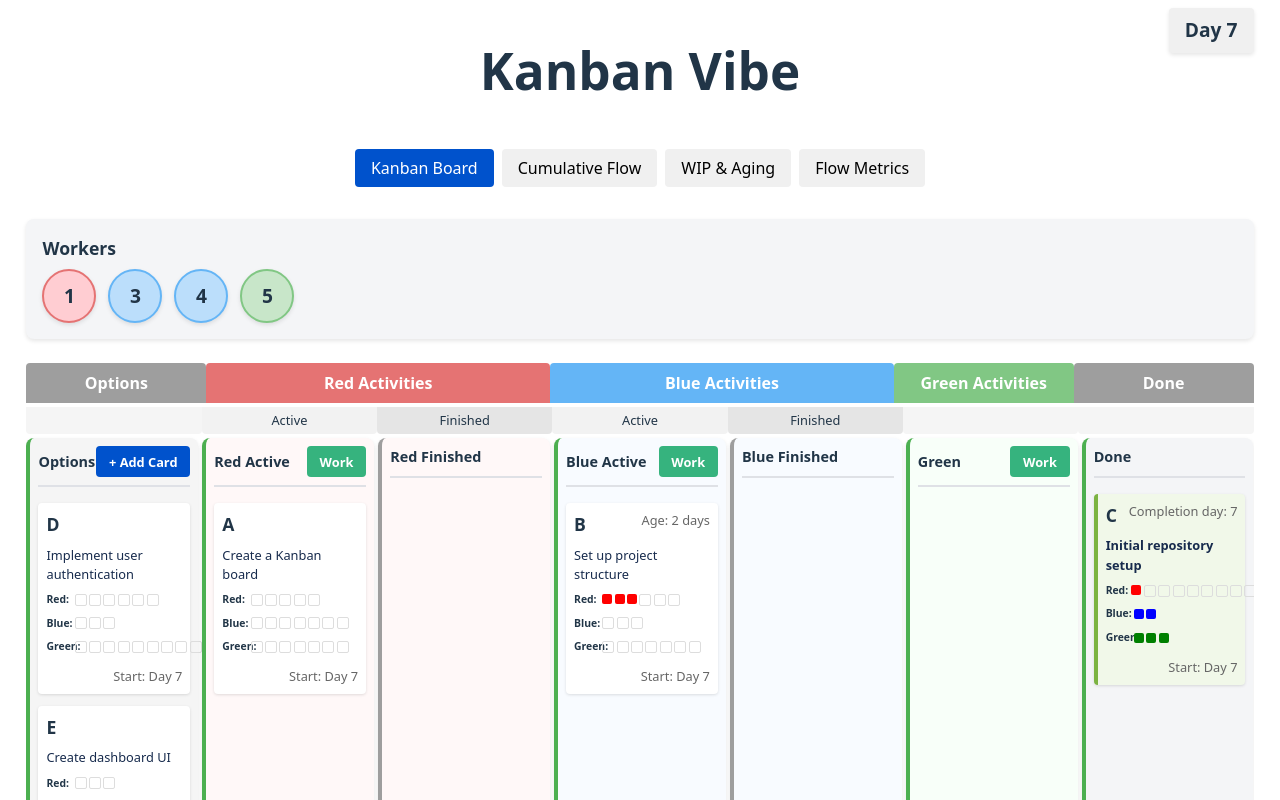
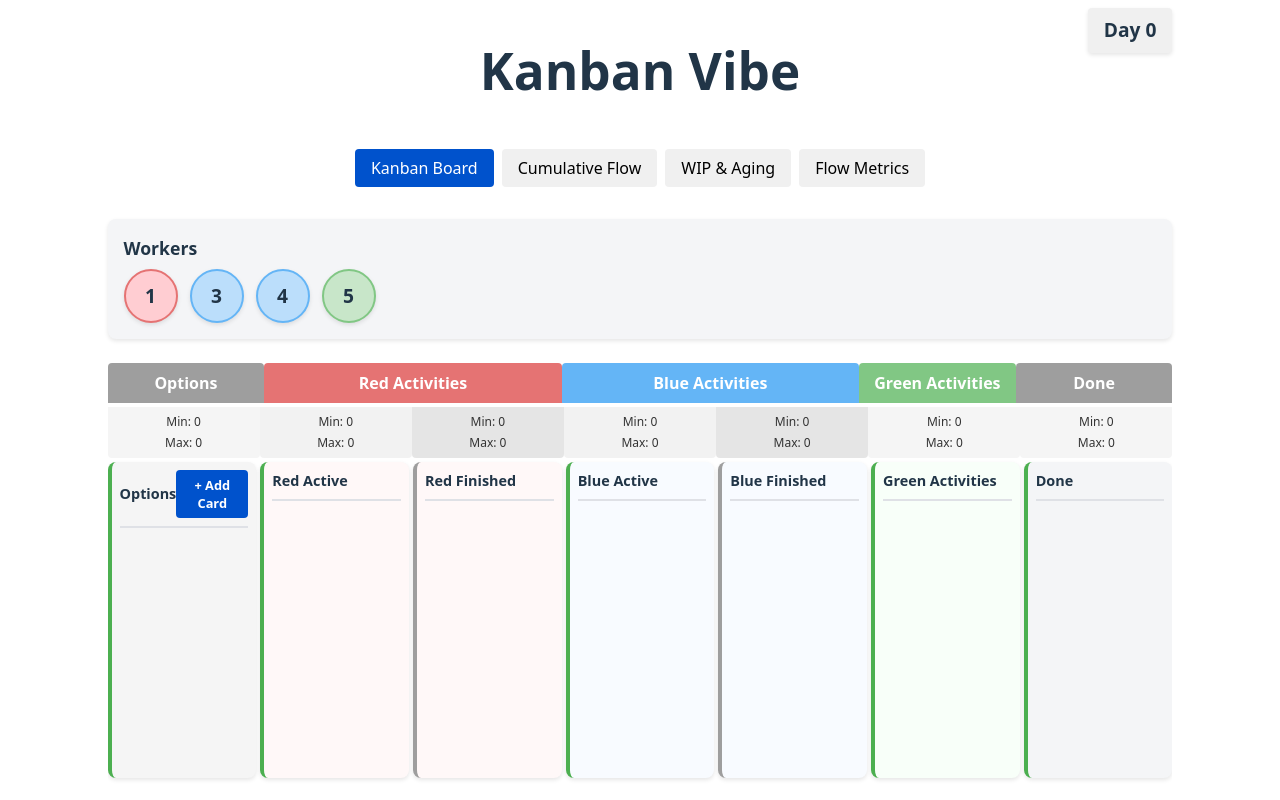
Before and after one commit to npelloux/kanban-vibe, a React (Vite) app: page / in a window 1280 px wide. Shown: the top 800 px of the page. Built offline with nearby package versions, Linux system fonts and the light colour scheme.

Commit message:
fix: :bug: improved design & removed work buttons + added min & max labels

```diff
--- a/src/App.css
+++ b/src/App.css
@@ -168,6 +168,19 @@
   font-size: 0.8rem;
   background-color: #f5f5f5;
   border-radius: 0 0 4px 4px;
+}
+
+.wip-limit-container {
+  display: flex;
+  flex-direction: column;
+  align-items: center;
+  justify-content: center;
+}
+
+.wip-limit-label {
+  font-size: 0.75rem;
+  color: #333;
+  margin: 0.1rem 0;
 }
 
 .kanban-subheader-empty {
--- a/src/App.tsx
+++ b/src/App.tsx
@@ -142,14 +142,26 @@ interface HistoricalData {
 }
 
 function App() {
-  // Initialize with day 7
-  const [currentDay, setCurrentDay] = useState<number>(7);
+  // Initialize with day 0
+  const [currentDay, setCurrentDay] = useState<number>(0);
 
   // State for active tab
   const [activeTab, setActiveTab] = useState<TabType>('kanban');
 
   // State for historical data
   const [historicalData, setHistoricalData] = useState<HistoricalData[]>([]);
+
+  // State for WIP limits
+  // eslint-disable-next-line @typescript-eslint/no-unused-vars
+  const [wipLimits, setWipLimits] = useState({
+    options: { min: 0, max: 0 },
+    redActive: { min: 0, max: 0 },
+    redFinished: { min: 0, max: 0 },
+    blueActive: { min: 0, max: 0 },
+    blueFinished: { min: 0, max: 0 },
+    green: { min: 0, max: 0 },
+    done: { min: 0, max: 0 }
+  });
 
   // Initialize workers
   const initialWorkers: Worker[] = [
@@ -165,91 +177,8 @@ function App() {
   // State to track selected worker
   const [selectedWorkerId, setSelectedWorkerId] = useState<string | null>(null);
 
-  // Initialize cards with their stages
-  const initialCards: Card[] = [
-    {
-      id: 'A',
-      content: 'Create a Kanban board',
-      stage: 'red-active',
-      age: 0,
-      startDay: 7,
-      isBlocked: false,
-      workItems: {
-        red: { total: getRandomInt(1, 10), completed: 0 },
-        blue: { total: getRandomInt(1, 10), completed: 0 },
-        green: { total: getRandomInt(1, 10), completed: 0 }
-      },
-      assignedWorkers: []
-    },
-    {
-      id: 'B',
-      content: 'Set up project structure',
-      stage: 'blue-active',
-      age: 2,
-      startDay: 7,
-      isBlocked: false,
-      workItems: {
-        // For blue-active, all red work must be completed
-        red: { total: getRandomInt(1, 10), completed: getRandomInt(1, 10) },
-        blue: { total: getRandomInt(1, 10), completed: 0 },
-        green: { total: getRandomInt(1, 10), completed: 0 }
-      },
-      assignedWorkers: []
-    },
-    {
-      id: 'C',
-      content: 'Initial repository setup',
-      stage: 'done',
-      age: 3,
-      startDay: 7,
-      isBlocked: false,
-      workItems: {
-        // For done, all work must be completed
-        red: { total: getRandomInt(1, 10), completed: function() {
-          const total = getRandomInt(1, 10);
-          return total; // All red work completed
-        }() },
-        blue: { total: getRandomInt(1, 10), completed: function() {
-          const total = getRandomInt(1, 10);
-          return total; // All blue work completed
-        }() },
-        green: { total: getRandomInt(1, 10), completed: function() {
-          const total = getRandomInt(1, 10);
-          return total; // All green work completed
-        }() }
-      },
-      assignedWorkers: [],
-      completionDay: 7
-    },
-    {
-      id: 'D',
-      content: 'Implement user authentication',
-      stage: 'options',
-      age: 0,
-      startDay: 7,
-      isBlocked: false,
-      workItems: {
-        red: { total: getRandomInt(1, 10), completed: 0 },
-        blue: { total: getRandomInt(1, 10), completed: 0 },
-        green: { total: getRandomInt(1, 10), completed: 0 }
-      },
-      assignedWorkers: []
-    },
-    {
-      id: 'E',
-      content: 'Create dashboard UI',
-      stage: 'options',
-      age: 0,
-      startDay: 7,
-      isBlocked: false,
-      workItems: {
-        red: { total: getRandomInt(1, 10), completed: 0 },
-        blue: { total: getRandomInt(1, 10), completed: 0 },
-        green: { total: getRandomInt(1, 10), completed: 0 }
-      },
-      assignedWorkers: []
-    }
-  ];
+  // Initialize with no cards
+  const initialCards: Card[] = [];
 
   // State to track all cards
   const [cards, setCards] = useState<Card[]>(initialCards);
@@ -350,38 +279,6 @@ function App() {
 
     setCards(resetWorkerCards);
     setSelectedWorkerId(null);
-  };
-
-  // Handle Work button click for a specific column
-  const handleWork = (stage: string) => {
-    const updatedCards = cards.map(card => {
-      if (card.stage === stage && card.assignedWorkers.length > 0) {
-        // Allow workers to work on their color regardless of the column
-        // This means blue workers can work on blue items in any column, etc.
-        const updatedWorkItems = { ...card.workItems };
-
-        // Process each assigned worker
-        card.assignedWorkers.forEach(worker => {
-          const workerColorType = worker.type;
-
-          if (updatedWorkItems[workerColorType] &&
-              updatedWorkItems[workerColorType].completed < updatedWorkItems[workerColorType].total) {
-            updatedWorkItems[workerColorType] = {
-              ...updatedWorkItems[workerColorType],
-              completed: updatedWorkItems[workerColorType].completed + 1
-            };
-          }
-        });
-
-        return {
-          ...card,
-          workItems: updatedWorkItems
-        };
-      }
-      return card;
-    });
-
-    setCards(updatedCards);
   };
 
   // Handle worker selection
@@ -546,15 +443,50 @@ function App() {
               <div className="kanban-header-cell kanban-header-done">Done</div>
             </div>
 
-            {/* Second row - Status subheaders */}
+            {/* Second row - WIP Limits */}
             <div className="kanban-subheader-row">
-              <div className="kanban-subheader-cell kanban-subheader-empty"></div>
-              <div className="kanban-subheader-cell kanban-subheader-active">Active</div>
-              <div className="kanban-subheader-cell kanban-subheader-finished">Finished</div>
-              <div className="kanban-subheader-cell kanban-subheader-active">Active</div>
-              <div className="kanban-subheader-cell kanban-subheader-finished">Finished</div>
-              <div className="kanban-subheader-cell kanban-subheader-empty"></div>
-              <div className="kanban-subheader-cell kanban-subheader-empty"></div>
+              <div className="kanban-subheader-cell kanban-subheader-empty">
+                <div className="wip-limit-container">
+                  <div className="wip-limit-label">Min: {wipLimits.options.min}</div>
+                  <div className="wip-limit-label">Max: {wipLimits.options.max}</div>
+                </div>
+              </div>
+              <div className="kanban-subheader-cell kanban-subheader-active">
+                <div className="wip-limit-container">
+                  <div className="wip-limit-label">Min: {wipLimits.redActive.min}</div>
+                  <div className="wip-limit-label">Max: {wipLimits.redActive.max}</div>
+                </div>
+              </div>
+              <div className="kanban-subheader-cell kanban-subheader-finished">
+                <div className="wip-limit-container">
+                  <div className="wip-limit-label">Min: {wipLimits.redFinished.min}</div>
+                  <div className="wip-limit-label">Max: {wipLimits.redFinished.max}</div>
+                </div>
+              </div>
+              <div className="kanban-subheader-cell kanban-subheader-active">
+                <div className="wip-limit-container">
+                  <div className="wip-limit-label">Min: {wipLimits.blueActive.min}</div>
+                  <div className="wip-limit-label">Max: {wipLimits.blueActive.max}</div>
+                </div>
+              </div>
+              <div className="kanban-subheader-cell kanban-subheader-finished">
+                <div className="wip-limit-container">
+                  <div className="wip-limit-label">Min: {wipLimits.blueFinished.min}</div>
+                  <div className="wip-limit-label">Max: {wipLimits.blueFinished.max}</div>
+                </div>
+              </div>
+              <div className="kanban-subheader-cell kanban-subheader-empty">
+                <div className="wip-limit-container">
+                  <div className="wip-limit-label">Min: {wipLimits.green.min}</div>
+                  <div className="wip-limit-label">Max: {wipLimits.green.max}</div>
+                </div>
+              </div>
+              <div className="kanban-subheader-cell kanban-subheader-empty">
+                <div className="wip-limit-container">
+                  <div className="wip-limit-label">Min: {wipLimits.done.min}</div>
+                  <div className="wip-limit-label">Max: {wipLimits.done.max}</div>
+                </div>
+              </div>
             </div>
 
             {/* Columns with cards */}
@@ -573,8 +505,6 @@ function App() {
                 cards={redActiveCards}
                 type="red"
                 status="active"
-                showWorkButton={true}
-                onWork={() => handleWork('red-active')}
                 onCardClick={handleCardClick}
                 onWorkerDrop={handleWorkerDrop}
               />
@@ -591,8 +521,6 @@ function App() {
                 cards={blueActiveCards}
                 type="blue"
                 status="active"
-                showWorkButton={true}
-                onWork={() => handleWork('blue-active')}
                 onCardClick={handleCardClick}
                 onWorkerDrop={handleWorkerDrop}
               />
@@ -605,11 +533,9 @@ function App() {
                 onWorkerDrop={handleWorkerDrop}
               />
               <Column
-                title="Green"
+                title="Green Activities"
                 cards={greenCards}
                 type="green"
-                showWorkButton={true}
-                onWork={() => handleWork('green')}
                 onCardClick={handleCardClick}
                 onWorkerDrop={handleWorkerDrop}
               />
--- a/src/components/Column.tsx
+++ b/src/components/Column.tsx
@@ -1,6 +1,5 @@
 import React from 'react';
 import { Card as CardComponent } from './Card';
-import { WorkButton } from './WorkButton';
 import type { WorkItemsType } from './Card';
 import type { WorkerType } from './Worker';
 
@@ -25,9 +24,7 @@ interface ColumnProps {
   cards: Card[];
   type?: 'options' | 'red' | 'blue' | 'green';
   status?: 'active' | 'finished';
-  showWorkButton?: boolean;
   showAddCardButton?: boolean;
-  onWork?: () => void;
   onCardClick?: (cardId: string) => void;
   onWorkerDrop?: (cardId: string, workerId: string) => void;
   onAddCard?: () => void;
@@ -36,8 +33,6 @@ interface ColumnProps {
 export const Column: React.FC<ColumnProps> = ({
   title,
   cards,
-  onWork = () => {},
-  showWorkButton = false,
   showAddCardButton = false,
   type = 'default',
   status = 'active',
@@ -51,9 +46,6 @@ export const Column: React.FC<ColumnProps> = ({
       <div className="column-header">
         <h2>{title}</h2>
         <div className="column-buttons">
-          {showWorkButton && (
-            <WorkButton onClick={onWork} columnTitle={title} />
-          )}
           {showAddCardButton && (
             <button
               className="add-card-button"
```
Also changed, not shown: cline_docs/progress.md (+24 -2 lines), 2 other files (tests, documents, lock files or other folders).
